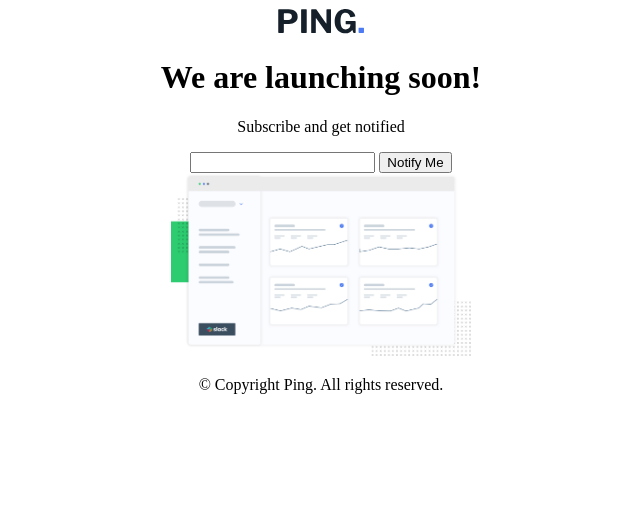
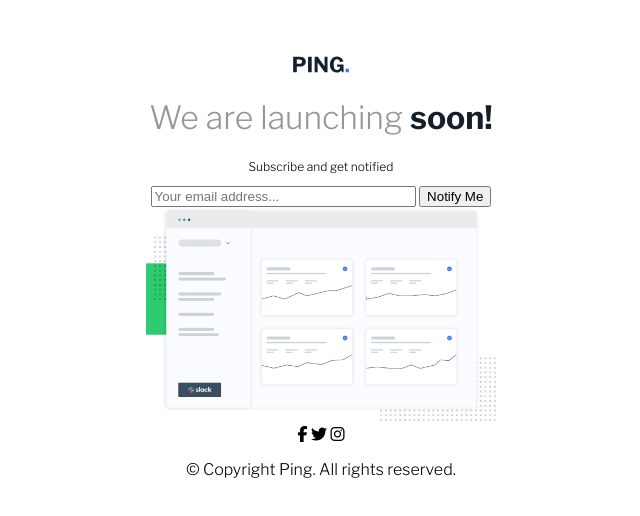
Before and after one commit to Nat-crit20/Single-Column-Coming-Soon-Page, a plain HTML site: page index.html in a window 1280 px wide. Shown: the whole page, without its empty margins (319-959 px from the left). Drawn offline with nearby package versions, Linux system fonts and the light colour scheme.

Commit message:
Started adding some styles

```diff
--- a/app.css
+++ b/app.css
@@ -1,15 +1,32 @@
 body {
   background-color: white;
   text-align: center;
+  font-family: "Libre Franklin", sans-serif;
 }
 
 main {
   display: flex;
   flex-direction: column;
   justify-content: center;
+  padding: 3rem;
+}
+header img {
+  width: 3.5rem;
+}
+
+h1 {
+  color: hsl(0, 0%, 59%);
+  font-weight: 300;
+}
+strong {
+  color: hsl(209, 33%, 12%);
+  font-weight: 700;
+}
+header p {
+  font-size: 12px;
 }
 
 .dashboard-img {
-  width: 50%;
-  max-width: 300px;
+  width: 30%;
+  min-width: 300px;
 }
--- a/index.html
+++ b/index.html
@@ -4,7 +4,12 @@
     <meta charset="UTF-8" />
     <meta name="viewport" content="width=device-width, initial-scale=1.0" />
     <!-- displays site properly based on user's device -->
-
+    <link rel="preconnect" href="https://fonts.googleapis.com" />
+    <link rel="preconnect" href="https://fonts.gstatic.com" crossorigin />
+    <link
+      href="https://fonts.googleapis.com/css2?family=Libre+Franklin:wght@300;600;700&display=swap"
+      rel="stylesheet"
+    />
     <link
       rel="icon"
       type="image/png"
@@ -13,7 +18,10 @@
     />
     <link rel="stylesheet" href="app.css" />
     <script defer src="./script.js"></script>
-
+    <script
+      src="https://kit.fontawesome.com/fb607969c1.js"
+      crossorigin="anonymous"
+    ></script>
     <title>Frontend Mentor | Ping coming soon page</title>
 
     <!-- Feel free to remove these styles or customise in your own stylesheet 👍 -->
@@ -26,7 +34,13 @@
         <p>Subscribe and get notified</p>
       </header>
       <form action="">
-        <input type="email" />
+        <input
+          id="email"
+          type="email"
+          placeholder="Your email address..."
+          size="30"
+          required
+        />
         <button type="submit">Notify Me</button>
       </form>
       <div>
@@ -36,6 +50,11 @@
           alt=""
         />
       </div>
+      <div class="icons">
+        <i class="fa-brands fa-facebook-f"></i>
+        <i class="fa-brands fa-twitter"></i>
+        <i class="fa-brands fa-instagram"></i>
+      </div>
       <p>&copy; Copyright Ping. All rights reserved.</p>
     </main>
   </body>
```
